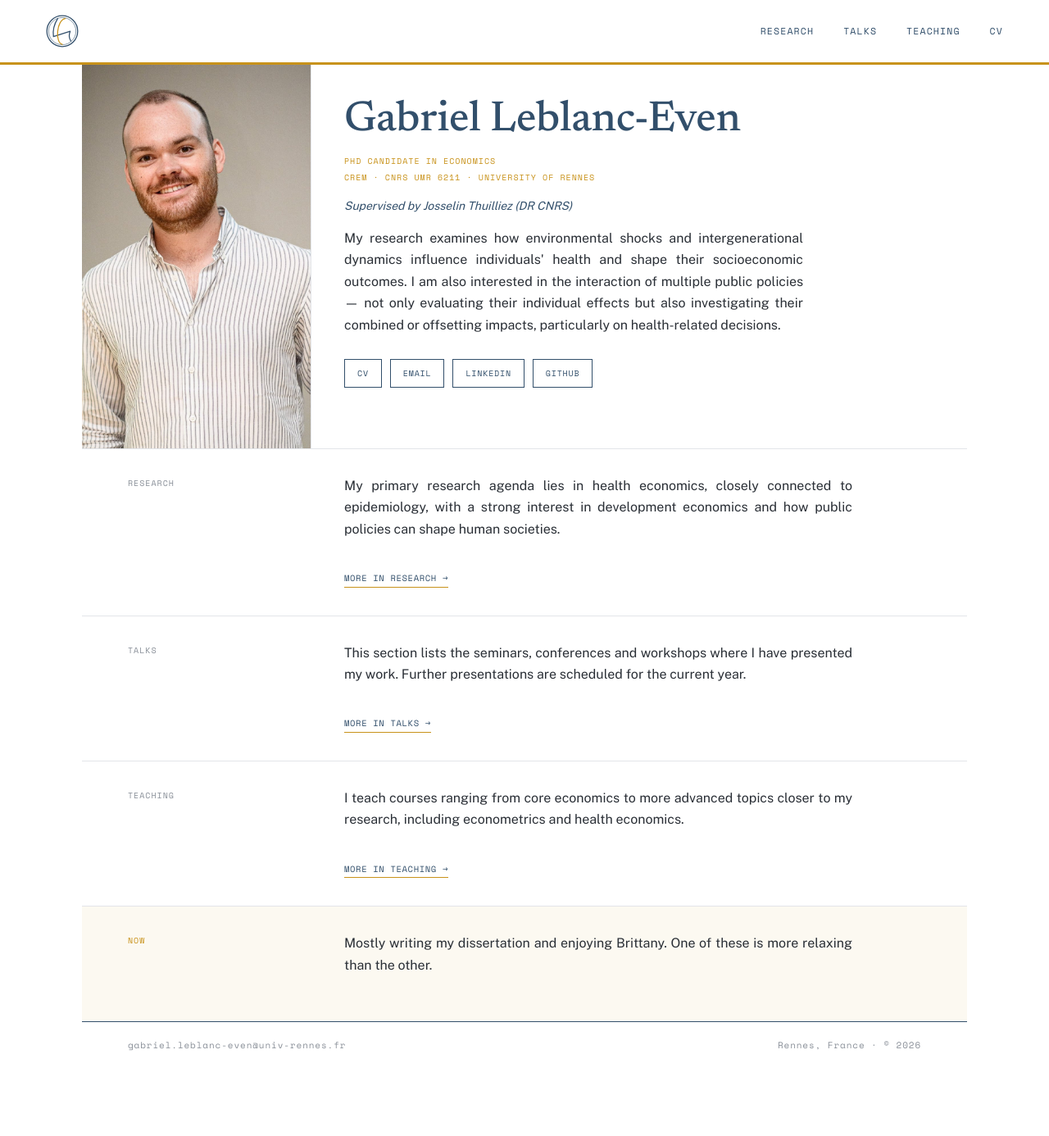
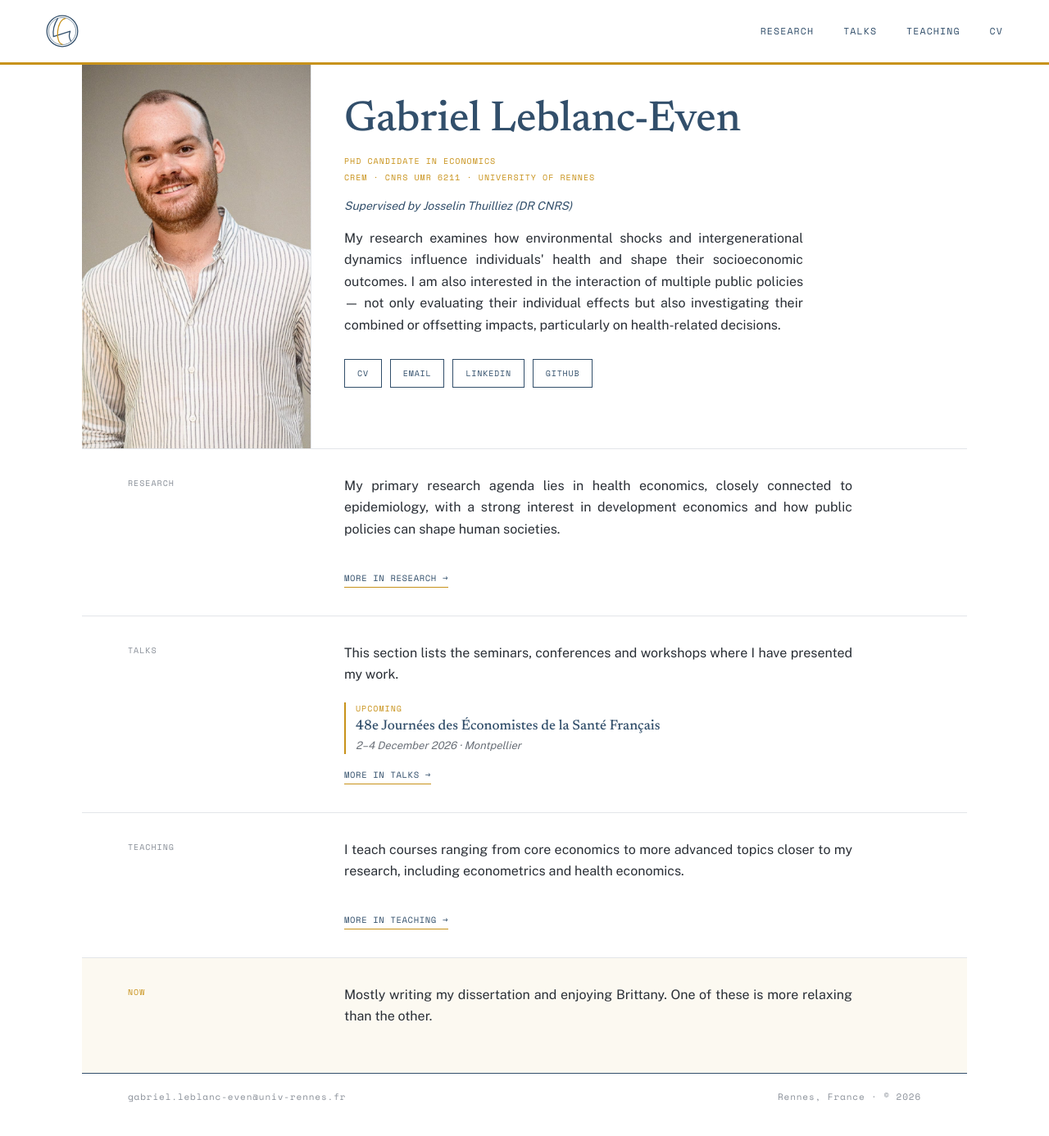
Before and after one commit to gabriel-leblanceven/gabriel-leblanceven.github.io, a Jekyll site: the page built from _pages/about.md, in a window 1280 px wide. Shown: the whole page at 82% size. Built offline with Jekyll 4.4.1, drawn with Linux system fonts in a browser that asks for light colours; a script bundle is joined from its source files by our own code; library files that are not in the unit come from our copies; before the commit the page ends 1323 px from its top, so only the background shows below that.

Commit message:
Show upcoming talks on the homepage Talks row
Lists talks flagged `upcoming: true` (up to two) under the Talks blurb;
the "Further presentations are scheduled" sentence only shows when
nothing is upcoming.

Co-Authored-By: Claude Opus 5.5 <noreply@anthropic.com>

```diff
--- a/_pages/about.md
+++ b/_pages/about.md
@@ -40,6 +40,10 @@ layout: single
 .gle .gle__text{font-size:16px;color:#2a2f36;line-height:1.65;max-width:620px;text-align:justify;}
 .gle__more{display:inline-block;font-family:'Space Mono',monospace;font-size:10.5px;letter-spacing:0.06em;text-transform:uppercase;color:#324f6b;margin-top:18px;border-bottom:1px solid #c8921a;padding-bottom:2px;text-decoration:none !important;}
 .gle__more:hover{color:#c8921a;text-decoration:none !important;}
+.gle__next{margin-top:14px;padding-left:12px;border-left:2px solid #c8921a;}
+.gle__next-label{display:block;font-family:'Space Mono',monospace;font-size:10px;letter-spacing:0.1em;text-transform:uppercase;color:#c8921a;}
+.gle__next-title{display:block;font-family:'Newsreader',serif;font-size:17px;font-weight:500;color:#324f6b;line-height:1.3;margin-top:4px;}
+.gle__next-meta{display:block;font-size:13px;font-style:italic;color:#6a7078;margin-top:2px;}
 .gle__muted{color:#9aa3b0;}
 .gle__footer{display:flex;align-items:center;justify-content:space-between;padding:20px 56px 40px;font-family:'Space Mono',monospace;font-size:11px;letter-spacing:0.08em;color:#8a9099;}
 .page,.page__inner-wrap,#main,article.page{max-width:100% !important;width:100% !important;padding:0 !important;float:none !important;}
@@ -102,7 +106,15 @@ html, body{margin:0 !important;padding:0 !important;}
   <div class="gle__row">
     <div class="gle__rowlabel">Talks</div>
     <div class="gle__rowbody">
-      <p class="gle__text">This section lists the seminars, conferences and workshops where I have presented my work. Further presentations are scheduled for the current year.</p>
+      {% assign upcoming = site.data.talks | where_exp: "t", "t.upcoming == true" %}
+      <p class="gle__text">This section lists the seminars, conferences and workshops where I have presented my work.{% if upcoming.size == 0 %} Further presentations are scheduled for the current year.{% endif %}</p>
+      {% for t in upcoming limit:2 %}
+        <div class="gle__next">
+          <span class="gle__next-label">Upcoming</span>
+          <span class="gle__next-title">{{ t.title }}</span>
+          <span class="gle__next-meta">{% if t.date %}{{ t.date }} &middot; {% endif %}{{ t.place }}</span>
+        </div>
+      {% endfor %}
       <a class="gle__more" href="{{ '/talks/' | relative_url }}">More in Talks &rarr;</a>
     </div>
   </div>
```
